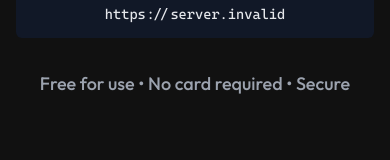
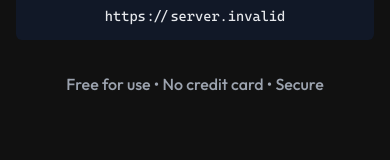
Before and after one commit to radespratama/jetcap, a Next.js app: page / in a window 390 px wide. Shown: the part 538-698 px from the top of the page. Built offline with nearby package versions, Linux system fonts and the light colour scheme; no server answers.

Commit message:
update responsive

```diff
--- a/src/components/Header.tsx
+++ b/src/components/Header.tsx
@@ -2,7 +2,7 @@ import ActiveLink, { A } from "./NavLink";
 
 export default function Header() {
   return (
-    <header className="fixed top-0 left-0 w-full z-50 bg-gray-950">
+    <header className="fixed top-0 left-0 w-full z-50 bg-gray-950/40 backdrop-blur">
       <nav className="max-w-screen-xl mx-auto grid grid-cols-2 gap-4 py-[13px] px-4 border-b border-gray-800">
         <A href="/" className="font-medium text-gray-100 tracking-tight text-3xl">
           Jetcap
--- a/src/layouts/Homepage/Intro.tsx
+++ b/src/layouts/Homepage/Intro.tsx
@@ -7,7 +7,7 @@ export default function Intro() {
   return (
     <article className="max-w-screen-xl mx-auto">
       <section className="max-w-xl mx-auto flex flex-col items-center justify-center min-h-screen">
-        <h1 className="text-5xl sm:text-6xl mb-6 leading-tight text-white font-bold text-center">
+        <h1 className="text-5xl lg:text-6xl mb-6 leading-tight text-white font-bold text-center">
           Develop your UI before your{" "}
           <span className="gradient-tx">backend</span>
         </h1>
@@ -24,8 +24,8 @@ export default function Intro() {
             <pre className="bg-gray-900">{process.env.PUBLIC_API}</pre>
           </div>
         </CopyToClipboard>
-        <p className="text-gray-400 text-lg font-medium">
-          Free for use &bull; No card required &bull; Secure
+        <p className="text-gray-400 text-base md:text-lg text-center font-medium">
+          Free for use &bull; No credit card &bull; Secure
         </p>
       </section>
     </article>
--- a/src/pages/index.tsx
+++ b/src/pages/index.tsx
@@ -1,7 +1,8 @@
 import type { NextPage } from "next";
+import dynamic from "next/dynamic";
 
 import Layout from "@components/Layout";
-import Intro from "@layouts/Homepage/Intro";
+const Intro = dynamic(() => import("@layouts/Homepage/Intro"));
 
 const Home: NextPage = () => {
   return (
```
